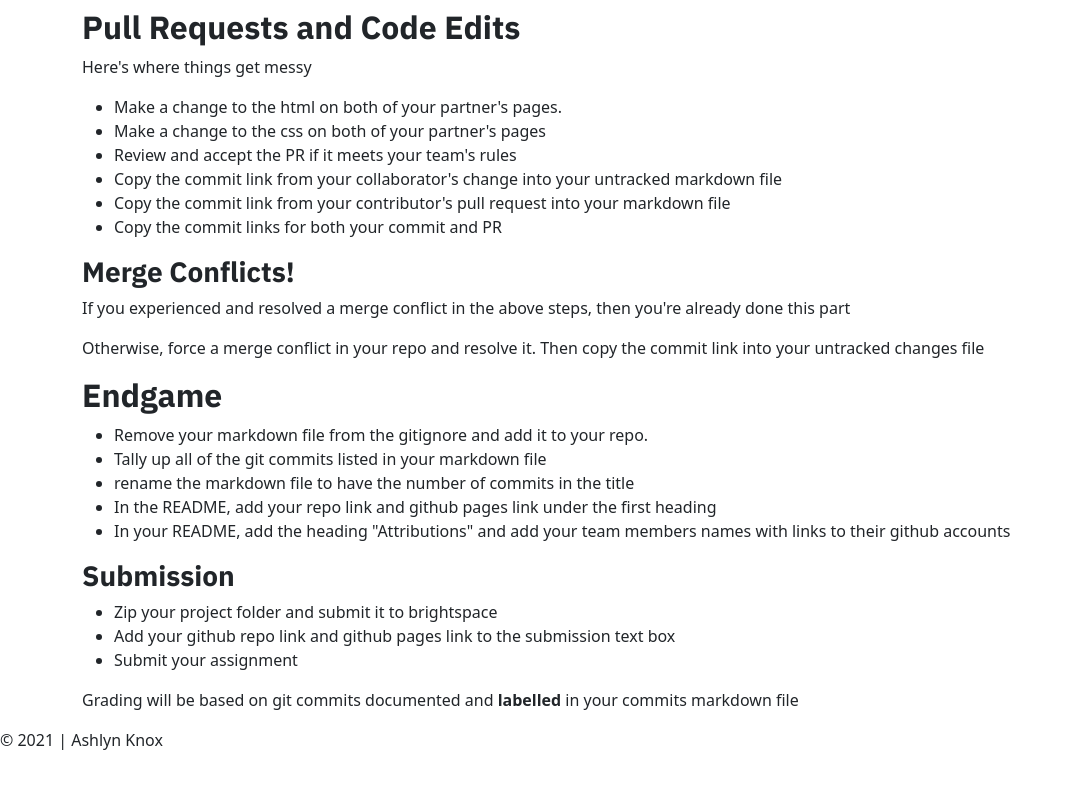
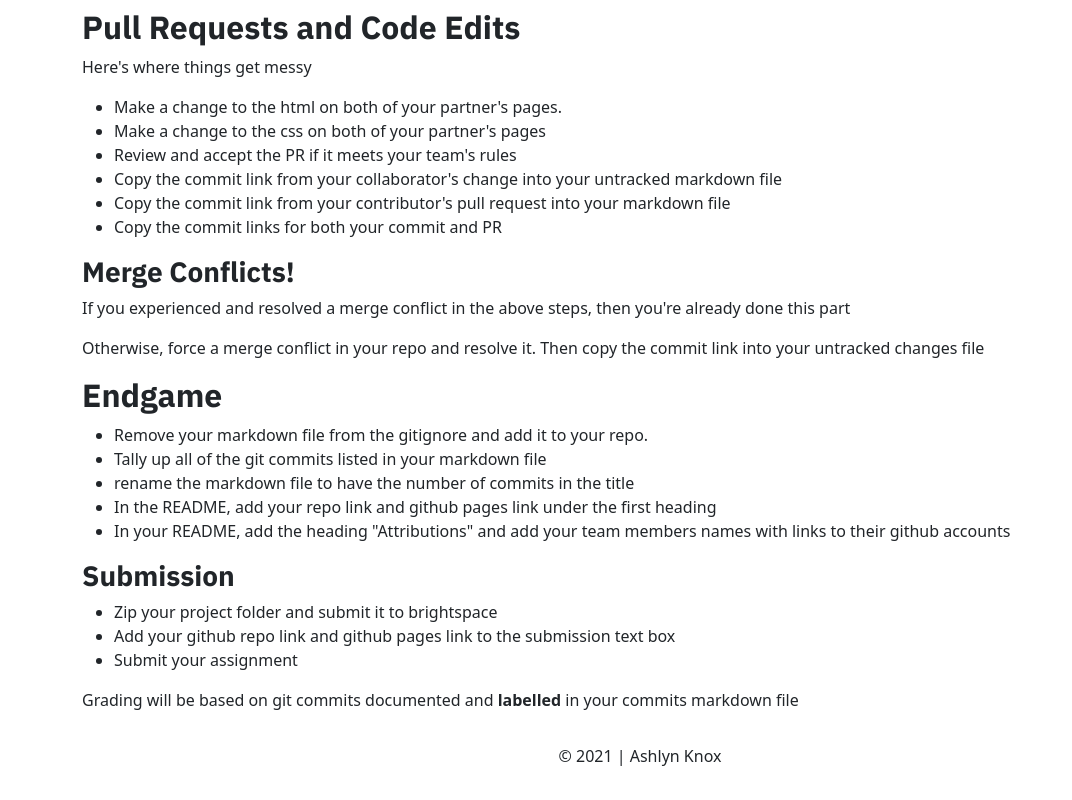
Before and after one commit to byung1211/cpnt201-a5, a website: page index.html in a window 1280 px wide. Shown: the part 1851-2651 px from the top of the page, without its empty margins (0-1072 px from the left). Before the commit the page ends 2619 px from the top, so only its background shows below. Drawn offline with nearby package versions, Linux system fonts and the light colour scheme.

Commit message:
Update index.html

```diff
--- a/index.html
+++ b/index.html
@@ -170,7 +170,7 @@
       <p>Grading will be based on git commits documented and <strong>labelled</strong> in your commits markdown file</p>
     </section>
   </main>
-  <footer>
+  <footer class="p-3 text-center">
     <p>&copy; 2021 | Ashlyn Knox</p>
   </footer>
 </body>
```
